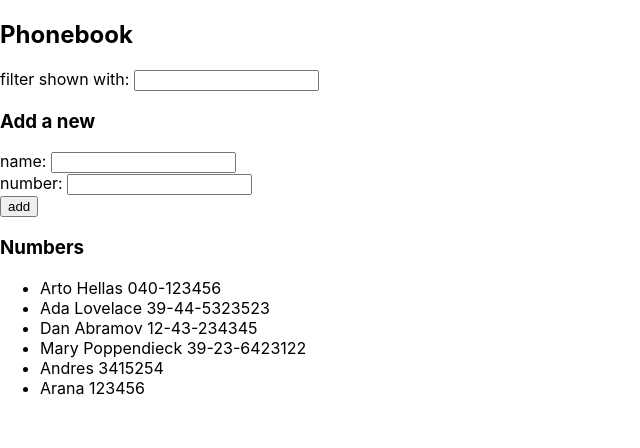
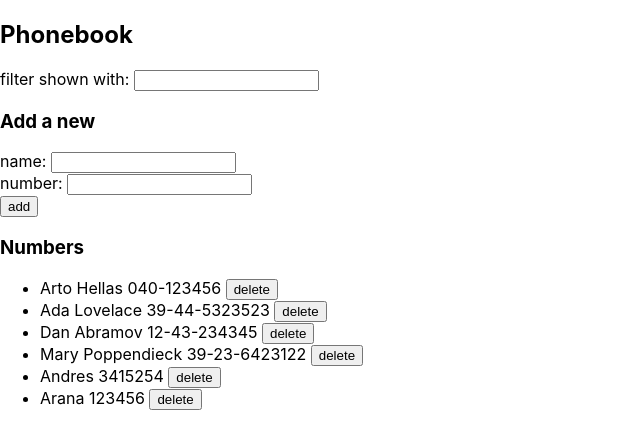
Before and after one commit to aac-devs/fullstackopen-repo, a React (Create React App) app in the folder part2/phonebook/: page / in a window 1280 px wide. Shown: the top 448 px of the page, without its empty margins (0-640 px from the left). Built offline with nearby package versions, Linux system fonts and the light colour scheme; data requests are answered from the project's data file.

Commit message:
part2 exercise2.17 finished

```diff
--- a/part2/phonebook/src/App.js
+++ b/part2/phonebook/src/App.js
@@ -28,18 +28,28 @@ const App = () => {
     setNewNumber('');
 
     const names = persons.map((person) => person.name.toLowerCase());
-    if (names.includes(newName.toLowerCase())) {
-      alert(`${newName} is already added to phonebook`);
+    if (names.includes(newName.trim().toLowerCase())) {
+      alert(`${newName.trim()} is already added to phonebook`);
       return;
     }
 
     setFilteredName('');
 
     personService
-      .create({ name: newName, number: newNumber })
+      .create({ name: newName.trim(), number: newNumber })
       .then((returnedPerson) => {
         setPersons(persons.concat(returnedPerson));
       });
+  };
+
+  const handleDelete = (id) => {
+    const { name } = persons.filter((person) => person.id === id)[0];
+    if (window.confirm(`Delete ${name}?`)) {
+      personService.remove(id).then((res) => {
+        const restPersons = persons.filter((person) => person.id !== id);
+        setPersons(restPersons);
+      });
+    }
   };
 
   const inputChangeHandler =
@@ -66,7 +76,11 @@ const App = () => {
         newNumber={newNumber}
       />
       <h3>Numbers</h3>
-      <Persons persons={persons} filteredName={filteredName} />
+      <Persons
+        persons={persons}
+        filteredName={filteredName}
+        onClick={handleDelete}
+      />
     </div>
   );
 };
--- a/part2/phonebook/src/components/Person.js
+++ b/part2/phonebook/src/components/Person.js
@@ -1,6 +1,9 @@
 const Person = (props) => (
   <li>
-    {props.person.name} {props.person.number}
+    {props.person.name} {props.person.number}&nbsp;
+    <button type="button" onClick={props.onClick}>
+      delete
+    </button>
   </li>
 );
 
--- a/part2/phonebook/src/components/Persons.js
+++ b/part2/phonebook/src/components/Persons.js
@@ -16,7 +16,11 @@ const Persons = (props) => {
           return null;
         })
         .map((person) => (
-          <Person key={person.name} person={person} />
+          <Person
+            key={person.name}
+            person={person}
+            onClick={() => props.onClick(person.id)}
+          />
         ))}
     </ul>
   );
--- a/part2/phonebook/src/services/persons.js
+++ b/part2/phonebook/src/services/persons.js
@@ -11,9 +11,9 @@ const create = (newObject) => {
   return request.then((response) => response.data);
 };
 
-const update = (id, newObject) => {
-  const request = axios.put(`${baseUrl}/${id}`, newObject);
+const remove = (id) => {
+  const request = axios.delete(`${baseUrl}/${id}`);
   return request.then((response) => response.data);
 };
 
-export default { getAll, create, update };
+export default { getAll, create, remove };
```
